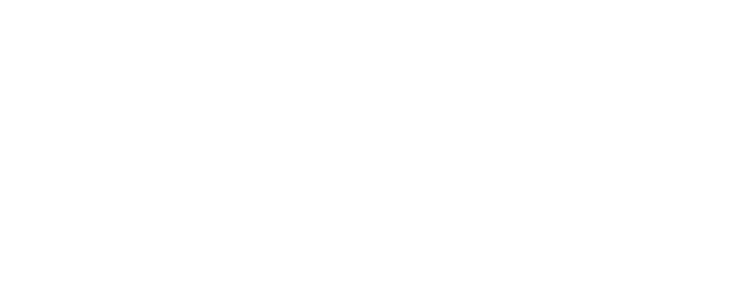
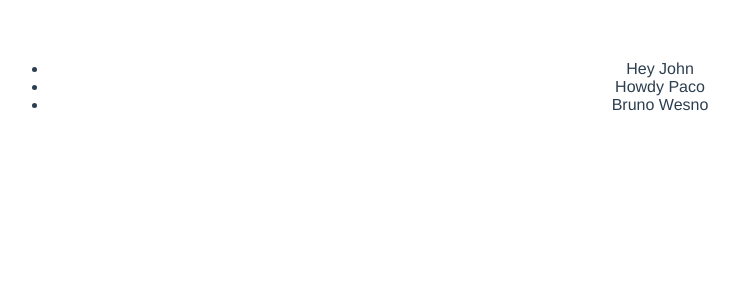
Before and after one commit to dubiBerlin/vue-test, a Vue app: page / in a window 1280 px wide. Shown: the top 300 px of the page, without its empty margins (0-739 px from the left). Built offline with nearby package versions, Linux system fonts and the light colour scheme.

Commit message:
disable vue router

```diff
--- a/src/App.vue
+++ b/src/App.vue
@@ -1,14 +1,14 @@
 <template>
   <div id="app">
-    <router-view />
-    <!-- <MessageList :messages="messages" /> -->
+    <!-- <router-view /> -->
+    <MessageList :messages="messages" />
   </div>
 </template>
 
 <script>
 import MessageList from "./components/MessageList";
 export default {
-  data: () => ({ messages: ["Hey John", "Howdy Paco"] }),
+  data: () => ({ messages: ["Hey John", "Howdy Paco", "Bruno Wesno"] }),
 
   name: "App",
   components: {
--- a/src/main.js
+++ b/src/main.js
@@ -9,7 +9,7 @@
 /* eslint-disable no-new */
 new Vue({
   el: '#app',
-  router,
+  // router,
   components: { App },
   template: '<App/>'
 })
```
